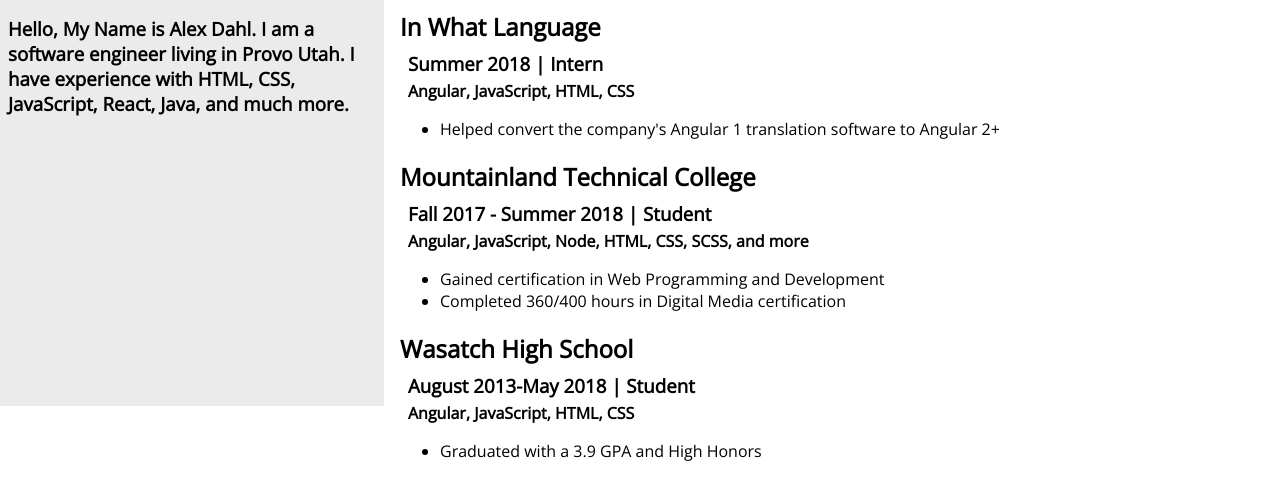
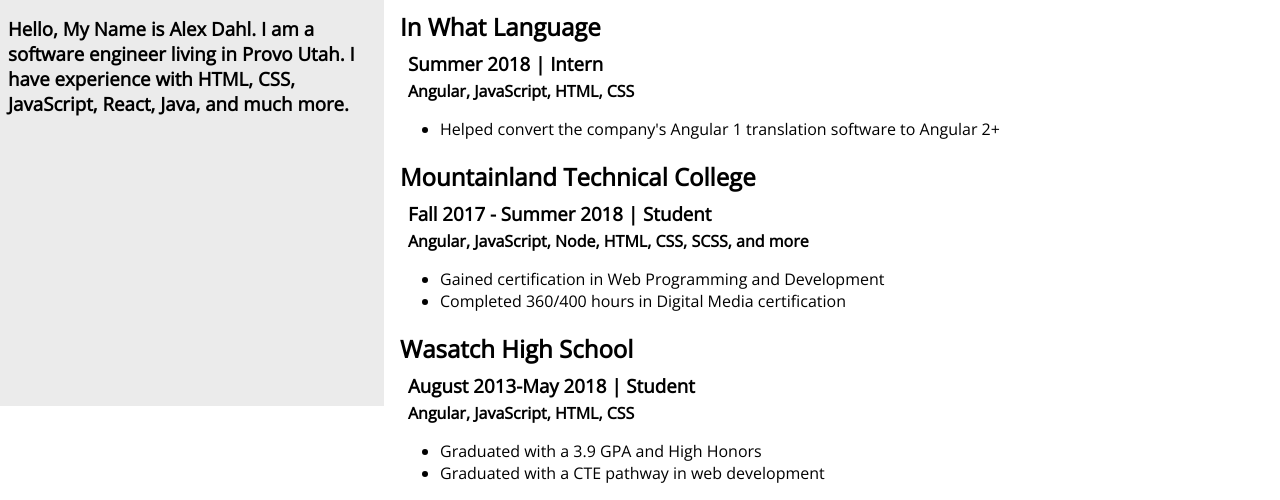
Before and after one commit to alexd99/alexdahl.dev, a plain HTML site: page index.html in a window 1280 px wide. Shown: the part 394-894 px from the top of the page. Before the commit the page ends 872 px from the top, so only its background shows below. Drawn offline with nearby package versions, Linux system fonts and the light colour scheme.

Commit message:
add cte pathway achievement

```diff
--- a/index.html
+++ b/index.html
@@ -127,6 +127,7 @@
 
         <ul>
           <li>Graduated with a 3.9 GPA and High Honors</li>
+          <li>Graduated with a CTE pathway in web development</li>
         </ul>
       </div>
     </div>
```
